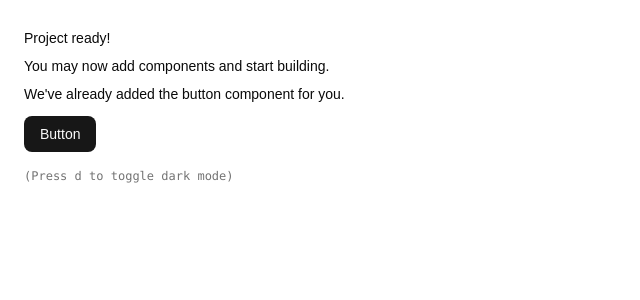
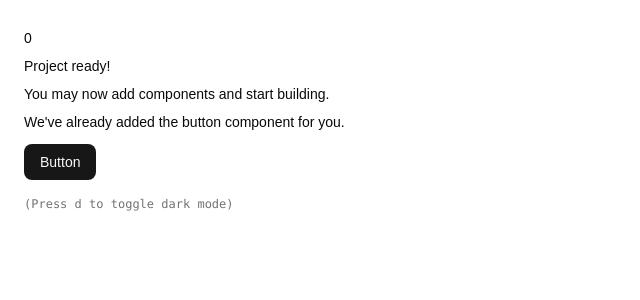
Before and after one commit to hd2802/todo, a React (Vite) app in the folder frontend/: page / in a window 1280 px wide. Shown: the top 300 px of the page, without its empty margins (0-640 px from the left). Built offline with nearby package versions, Linux system fonts and the light colour scheme; no server answers.

Commit message:
adds taskStore

```diff
--- a/frontend/package.json
+++ b/frontend/package.json
@@ -11,9 +11,7 @@
     "typecheck": "tsc --noEmit",
     "preview": "vite preview"
   },
-
   "proxy": "http://localhost:8080",
-
   "dependencies": {
     "@base-ui/react": "^1.7.0",
     "@fontsource-variable/inter": "^5.3.0",
@@ -27,7 +25,8 @@
     "shadcn": "^4.20.0",
     "tailwind-merge": "^3.6.0",
     "tailwindcss": "^4",
-    "tw-animate-css": "^1.4.0"
+    "tw-animate-css": "^1.4.0",
+    "zustand": "^5.0.15"
   },
   "devDependencies": {
     "@eslint/js": "^10",
--- a/frontend/src/App.tsx
+++ b/frontend/src/App.tsx
@@ -1,10 +1,19 @@
+import { useEffect } from "react";
 import { Button } from "@/components/ui/button"
+import { useTaskStore } from "@/stores/taskStore";
 
 export function App() {
+  const { tasks, fetchTasks } = useTaskStore()
+
+  useEffect(() => {
+    void fetchTasks()
+  }, [tasks, fetchTasks])
+
   return (
     <div className="flex min-h-svh p-6">
       <div className="flex max-w-md min-w-0 flex-col gap-4 text-sm leading-loose">
         <div>
+          {tasks.length}
           <h1 className="font-medium">Project ready!</h1>
           <p>You may now add components and start building.</p>
           <p>We&apos;ve already added the button component for you.</p>
--- /dev/null
+++ b/frontend/src/stores/taskStore.ts
@@ -0,0 +1,30 @@
+import { create } from "zustand";
+import axios from "axios";
+
+interface TaskState {
+    tasks: Task[]
+    fetchTasks: () => Promise<void>
+}
+
+type Task = {
+    id: number
+    title: string
+    description: string
+    completed: boolean
+    dueDate: string
+}
+
+export const useTaskStore = create<TaskState>((set) => ({
+    tasks: [],
+
+    fetchTasks: async(): Promise<void> => {
+        try {
+            const response = await axios.get(
+                "http://localhost:8080/tasks"
+            )
+            set({ tasks: response.data })
+        } catch(error: unknown) {
+            console.log(error)
+        }
+    }
+}))
```
Also changed, not shown: 1 other file (tests, documents, lock files or other folders).
